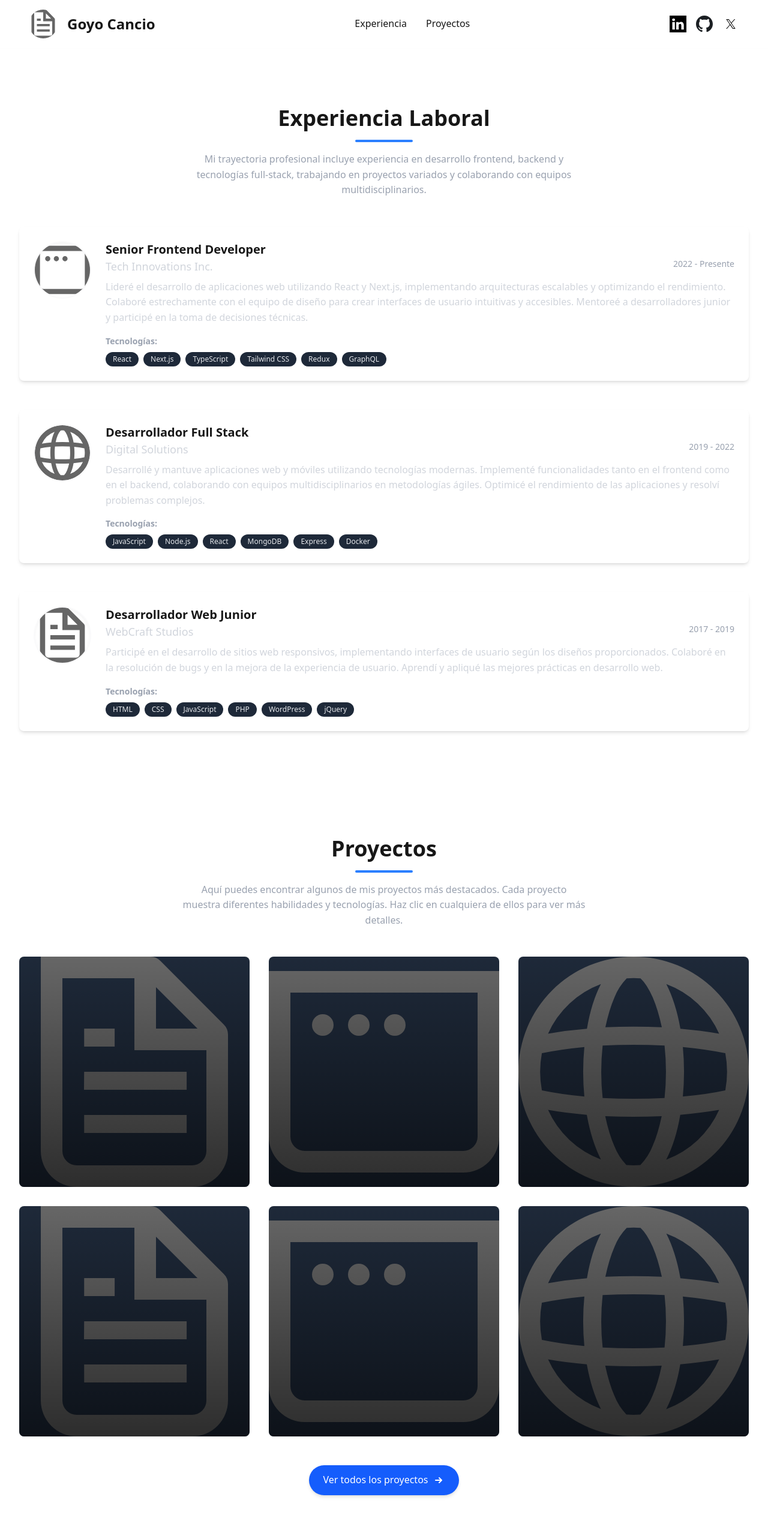
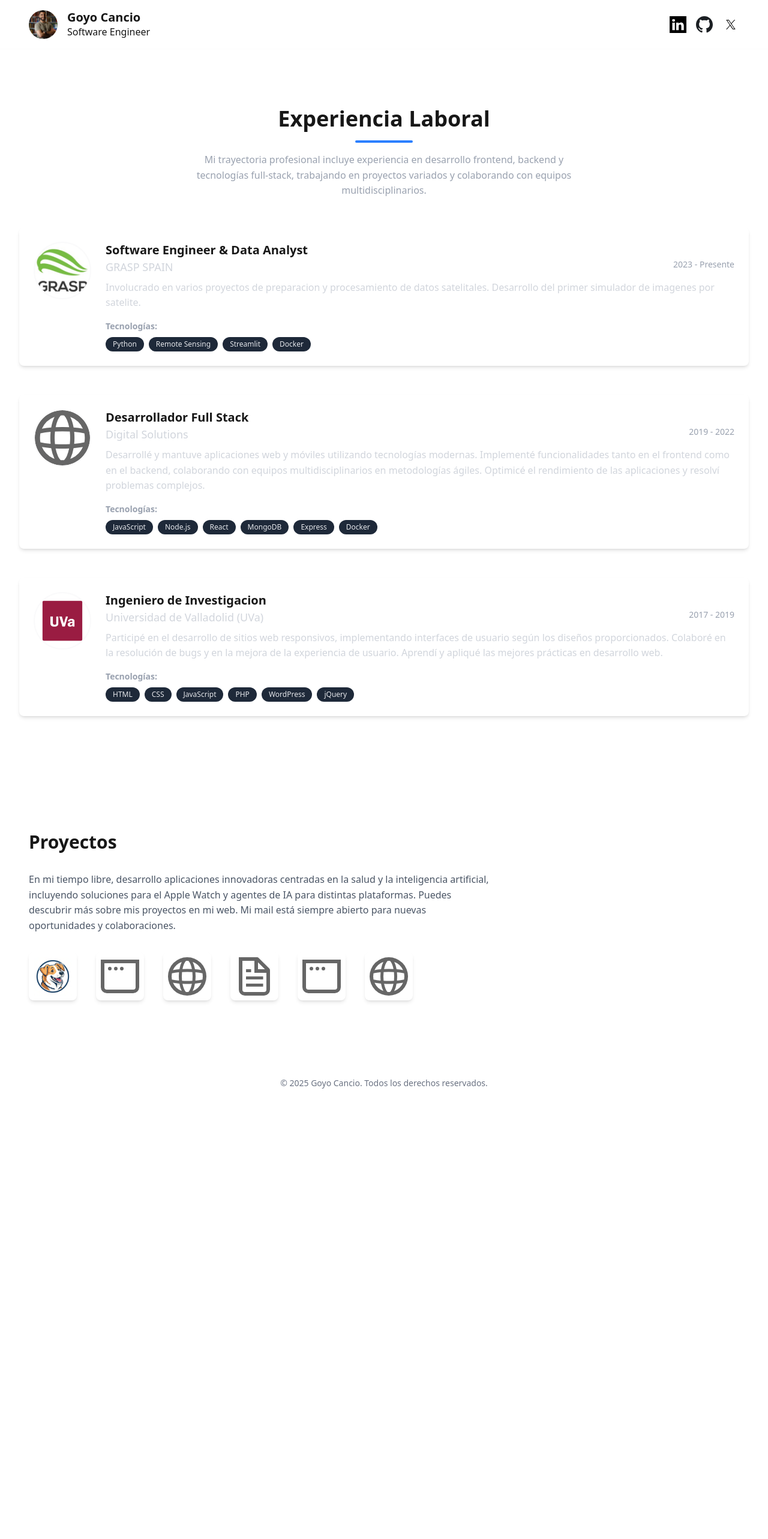
Before and after one commit to McGregory99/portfolio-web, a Next.js app: page / in a window 1280 px wide. Shown: the top 2566 px of the page at 60% size. After the commit the page ends 1832 px from the top, so only its background shows below. Built offline with nearby package versions, Linux system fonts and the light colour scheme.

Commit message:
update: set initial info

```diff
--- a/app/components/Header.jsx
+++ b/app/components/Header.jsx
@@ -8,18 +8,7 @@ import Link from "next/link";
 export default function Header() {
     // Developer information
     const developerName = "Goyo Cancio";
-
-    // Navigation links
-    const navLinks = [
-        {
-            name: "Experiencia",
-            href: "#experience",
-        },
-        {
-            name: "Proyectos",
-            href: "#projects",
-        },
-    ];
+    const jobTitle = "Software Engineer";
 
     // Social media links
     const socialLinks = [
@@ -45,35 +34,27 @@ export default function Header() {
 
     return (
         <header className="sticky top-0 z-10 bg-background/80 backdrop-blur-md border-b border-gray-200/10 py-4 px-6 md:px-12">
-            <div className="container mx-auto flex flex-wrap items-center justify-between">
+            <div className="container mx-auto flex items-center justify-between">
                 {/* Left section: Profile picture and name */}
                 <div className="flex items-center gap-4">
                     <div className="relative w-10 h-10 md:w-12 md:h-12 rounded-full overflow-hidden">
                         <Image
-                            src="/profile.svg"
+                            src="/profile.png"
                             alt="Profile picture"
                             fill
                             className="object-cover"
                             priority
                         />
                     </div>
-                    <h1 className="text-xl md:text-2xl font-bold">
-                        {developerName}
-                    </h1>
+                    <div className="flex flex-col">
+                        <h1 className="text-lg md:text-xl font-bold leading-tight">
+                            {developerName}
+                        </h1>
+                        <p className="text-sm md:text-base text-foreground/70">
+                            {jobTitle}
+                        </p>
+                    </div>
                 </div>
-
-                {/* Middle section: Navigation */}
-                <nav className="hidden md:flex items-center space-x-8">
-                    {navLinks.map((link) => (
-                        <a
-                            key={link.name}
-                            href={link.href}
-                            className="text-foreground/70 hover:text-foreground font-medium transition-colors"
-                        >
-                            {link.name}
-                        </a>
-                    ))}
-                </nav>
 
                 {/* Right section: Social media links */}
                 <div className="flex items-center space-x-4">
--- a/app/components/ProjectItem.jsx
+++ b/app/components/ProjectItem.jsx
@@ -6,81 +6,35 @@ import { useState } from "react";
 
 /**
  * ProjectItem component
- * Displays a single project as a square image that links to its subdomain
+ * Displays a single project as a square icon that links to its subdomain
  */
 export default function ProjectItem({ project }) {
-    const { title, image, subdomain, technologies } = project;
+    const { image, subdomain } = project;
     const [isLoading, setIsLoading] = useState(true);
 
     return (
-        <div className="group relative overflow-hidden rounded-lg transition-all duration-300 transform hover:-translate-y-2 hover:shadow-xl">
-            {/* Project image */}
         <Link
             href={`https://${subdomain}.goyocancio.es`}
             target="_blank"
             rel="noopener noreferrer"
-                className="block aspect-square relative"
+            className="block transform transition-transform hover:scale-110 duration-200"
         >
-                <div className="relative w-full h-full bg-gray-800">
+            <div className="relative w-16 h-16 md:w-20 md:h-20 rounded-lg overflow-hidden bg-white shadow-md">
                 {/* Loading skeleton */}
                 {isLoading && (
-                        <div className="absolute inset-0 animate-pulse bg-gray-700"></div>
+                    <div className="absolute inset-0 animate-pulse bg-gray-200"></div>
                 )}
 
                 <Image
                     src={image}
-                        alt={title}
+                    alt={subdomain}
                     fill
-                        className={`object-cover transition-transform duration-500 group-hover:scale-110 ${
+                    className={`object-contain p-2 ${
                         isLoading ? "opacity-0" : "opacity-100"
                     }`}
                     onLoad={() => setIsLoading(false)}
                 />
-
-                    {/* Overlay on hover */}
-                    <div className="absolute inset-0 bg-gradient-to-t from-black/80 to-transparent opacity-70 transition-opacity duration-300 group-hover:opacity-90" />
-
-                    {/* Project info */}
-                    <div className="absolute bottom-0 left-0 right-0 p-4 transform translate-y-2 opacity-0 transition-all duration-300 group-hover:translate-y-0 group-hover:opacity-100">
-                        <h3 className="text-white text-lg font-bold mb-2">
-                            {title}
-                        </h3>
-
-                        {/* Technologies tags */}
-                        <div className="flex flex-wrap gap-1">
-                            {technologies.slice(0, 3).map((tech, index) => (
-                                <span
-                                    key={index}
-                                    className="px-2 py-1 bg-white/20 text-white text-xs rounded-full"
-                                >
-                                    {tech}
-                                </span>
-                            ))}
-                            {technologies.length > 3 && (
-                                <span className="px-2 py-1 bg-white/20 text-white text-xs rounded-full">
-                                    +{technologies.length - 3}
-                                </span>
-                            )}
-                        </div>
-
-                        <div className="mt-3 flex items-center text-white/80 text-sm font-medium">
-                            <span>Ver proyecto</span>
-                            <svg
-                                xmlns="http://www.w3.org/2000/svg"
-                                className="h-4 w-4 ml-1 transform transition-transform group-hover:translate-x-1"
-                                viewBox="0 0 20 20"
-                                fill="currentColor"
-                            >
-                                <path
-                                    fillRule="evenodd"
-                                    d="M10.293 5.293a1 1 0 011.414 0l4 4a1 1 0 010 1.414l-4 4a1 1 0 01-1.414-1.414L12.586 11H5a1 1 0 110-2h7.586l-2.293-2.293a1 1 0 010-1.414z"
-                                    clipRule="evenodd"
-                                />
-                            </svg>
-                        </div>
-                    </div>
             </div>
         </Link>
-        </div>
     );
 }
--- a/app/components/ProjectsSection.jsx
+++ b/app/components/ProjectsSection.jsx
@@ -2,73 +2,61 @@ import ProjectItem from "./ProjectItem";
 
 /**
  * ProjectsSection component
- * Displays a grid of projects that redirect to their respective subdomains
+ * Displays a row of project icons that redirect to their respective subdomains
  */
 export default function ProjectsSection() {
     // Sample project data
     const projects = [
         {
-            title: "E-commerce App",
-            image: "/file.svg", // Placeholder image
-            subdomain: "ecommerce",
-            technologies: ["React", "Node.js", "MongoDB", "Express"],
+            image: "/esmimascota.png",
+            subdomain: "esmimascota",
         },
         {
-            title: "Task Manager",
-            image: "/window.svg", // Placeholder image
+            image: "/window.svg",
             subdomain: "taskmanager",
-            technologies: ["Vue.js", "Firebase", "Tailwind CSS"],
         },
         {
-            title: "Travel Blog",
-            image: "/globe.svg", // Placeholder image
+            image: "/globe.svg",
             subdomain: "travelblog",
-            technologies: ["Next.js", "GraphQL", "Vercel"],
         },
         {
-            title: "Weather App",
-            image: "/file.svg", // Placeholder image
+            image: "/file.svg",
             subdomain: "weatherapp",
-            technologies: ["React Native", "OpenWeather API", "Redux"],
         },
         {
-            title: "Portfolio Template",
-            image: "/window.svg", // Placeholder image
+            image: "/window.svg",
             subdomain: "portfolio",
-            technologies: ["HTML5", "CSS3", "JavaScript", "GSAP"],
         },
         {
-            title: "Chat Application",
-            image: "/globe.svg", // Placeholder image
+            image: "/globe.svg",
             subdomain: "chatapp",
-            technologies: ["Angular", "Socket.io", "Express", "MongoDB"],
         },
     ];
 
     return (
-        <section id="projects" className="py-16">
-            <div className="container mx-auto px-4">
-                <div className="text-center mb-12">
-                    <h2 className="text-3xl md:text-4xl font-bold mb-4">
-                        Proyectos
-                    </h2>
-                    <div className="w-24 h-1 bg-blue-500 mx-auto rounded-full"></div>
-                    <p className="mt-4 text-gray-400 max-w-2xl mx-auto">
-                        Aquí puedes encontrar algunos de mis proyectos más
-                        destacados. Cada proyecto muestra diferentes habilidades
-                        y tecnologías. Haz clic en cualquiera de ellos para ver
-                        más detalles.
-                    </p>
-                </div>
+        <section id="projects" className="py-12">
+            <div className="container mx-auto px-8 py-8">
+                <h2 className="text-2xl md:text-3xl font-bold mb-8">
+                    Proyectos
+                </h2>
 
-                {/* Projects grid with animation on scroll */}
-                <div className="grid grid-cols-1 sm:grid-cols-2 md:grid-cols-3 gap-6 md:gap-8">
+                <p className="mb-8 text-gray-600 dark:text-gray-400 max-w-3xl">
+                    En mi tiempo libre, desarrollo aplicaciones innovadoras
+                    centradas en la salud y la inteligencia artificial,
+                    incluyendo soluciones para el Apple Watch y agentes de IA
+                    para distintas plataformas. Puedes descubrir más sobre mis
+                    proyectos en mi web. Mi mail está siempre abierto para
+                    nuevas oportunidades y colaboraciones.
+                </p>
+
+                {/* Projects row */}
+                <div className="flex flex-wrap gap-6 md:gap-8 justify-start">
                     {projects.map((project, index) => (
                         <div
                             key={index}
                             className="opacity-0 animate-fadeIn"
                             style={{
-                                animationDelay: `${index * 150}ms`,
+                                animationDelay: `${index * 100}ms`,
                                 animationFillMode: "forwards",
                             }}
                         >
@@ -76,28 +64,6 @@ export default function ProjectsSection() {
                         </div>
                     ))}
                 </div>
-
-                {/* View all projects button */}
-                <div className="text-center mt-12">
-                    <a
-                        href="#"
-                        className="inline-flex items-center px-6 py-3 bg-blue-600 text-white font-medium rounded-full hover:bg-blue-700 transition-colors shadow-md hover:shadow-lg"
-                    >
-                        <span>Ver todos los proyectos</span>
-                        <svg
-                            xmlns="http://www.w3.org/2000/svg"
-                            className="h-5 w-5 ml-2"
-                            viewBox="0 0 20 20"
-                            fill="currentColor"
-                        >
-                            <path
-                                fillRule="evenodd"
-                                d="M10.293 5.293a1 1 0 011.414 0l4 4a1 1 0 010 1.414l-4 4a1 1 0 01-1.414-1.414L12.586 11H5a1 1 0 110-2h7.586l-2.293-2.293a1 1 0 010-1.414z"
-                                clipRule="evenodd"
-                            />
-                        </svg>
-                    </a>
-                </div>
             </div>
         </section>
     );
--- a/app/components/WorkExperience.jsx
+++ b/app/components/WorkExperience.jsx
@@ -8,20 +8,13 @@ export default function WorkExperience() {
     // Data for work experiences
     const experiences = [
         {
-            title: "Senior Frontend Developer",
-            company: "Tech Innovations Inc.",
-            period: "2022 - Presente",
+            title: "Software Engineer & Data Analyst",
+            company: "GRASP SPAIN",
+            period: "2023 - Presente",
             description:
-                "Lideré el desarrollo de aplicaciones web utilizando React y Next.js, implementando arquitecturas escalables y optimizando el rendimiento. Colaboré estrechamente con el equipo de diseño para crear interfaces de usuario intuitivas y accesibles. Mentoreé a desarrolladores junior y participé en la toma de decisiones técnicas.",
-            technologies: [
-                "React",
-                "Next.js",
-                "TypeScript",
-                "Tailwind CSS",
-                "Redux",
-                "GraphQL",
-            ],
-            image: "/window.svg", // Usando una imagen de ejemplo
+                "Involucrado en varios proyectos de preparacion y procesamiento de datos satelitales. Desarrollo del primer simulador de imagenes por satelite.",
+            technologies: ["Python", "Remote Sensing", "Streamlit", "Docker"],
+            image: "/grasp.png",
         },
         {
             title: "Desarrollador Full Stack",
@@ -40,8 +33,8 @@ export default function WorkExperience() {
             image: "/globe.svg", // Usando una imagen de ejemplo
         },
         {
-            title: "Desarrollador Web Junior",
-            company: "WebCraft Studios",
+            title: "Ingeniero de Investigacion",
+            company: "Universidad de Valladolid (UVa)",
             period: "2017 - 2019",
             description:
                 "Participé en el desarrollo de sitios web responsivos, implementando interfaces de usuario según los diseños proporcionados. Colaboré en la resolución de bugs y en la mejora de la experiencia de usuario. Aprendí y apliqué las mejores prácticas en desarrollo web.",
@@ -53,7 +46,7 @@ export default function WorkExperience() {
                 "WordPress",
                 "jQuery",
             ],
-            image: "/file.svg", // Usando una imagen de ejemplo
+            image: "/uva.png",
         },
     ];
 
```
Lines whose indentation alone changed are shown as unchanged.
